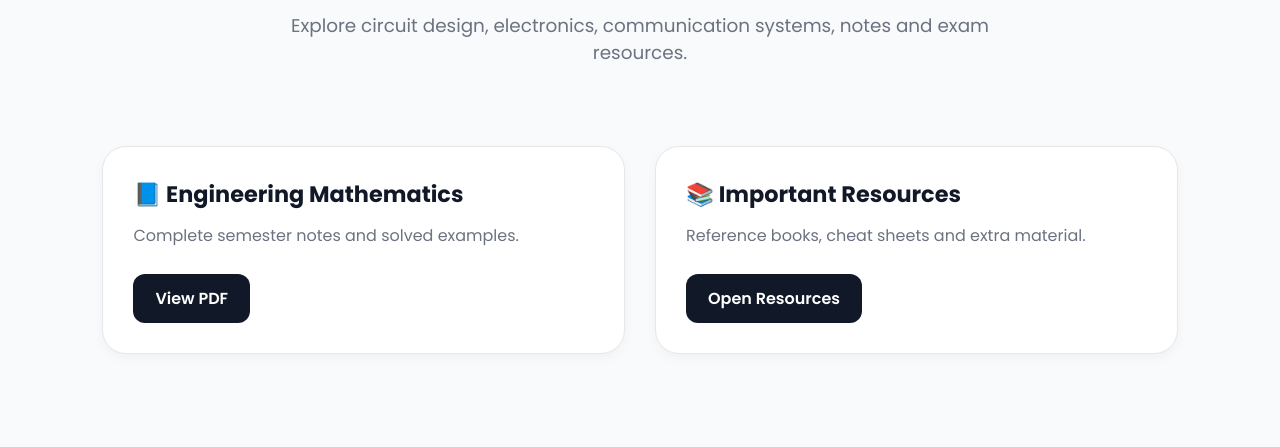
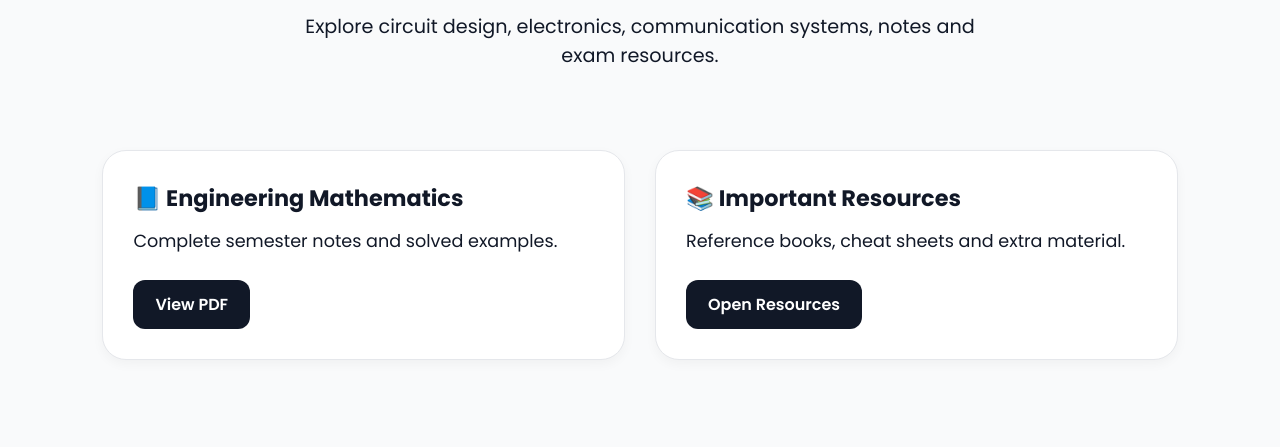
Before and after one commit to Brainstack-official/brainstack.com, a plain HTML site: page engineering-hub/ece-resources.html in a window 1280 px wide. Shown: the part 353-800 px from the top of the page. Drawn offline with Linux system fonts and the light colour scheme.

Commit message:
Update ece-resources.html

```diff
--- a/engineering-hub/ece-resources.html
+++ b/engineering-hub/ece-resources.html
@@ -88,8 +88,8 @@ body{
 }
 
 .hero p{
-  color:#6B7280;
-  font-size:1.15rem;
+  color:#111827;
+  font-size:1.2rem;
   max-width:700px;
   margin:auto;
 }
@@ -140,7 +140,8 @@ body{
 }
 
 .card p{
-  color:#6B7280;
+  color:#111827;
+  font-size:1.1rem;
   margin-bottom:25px;
   line-height:1.6;
 }
```
